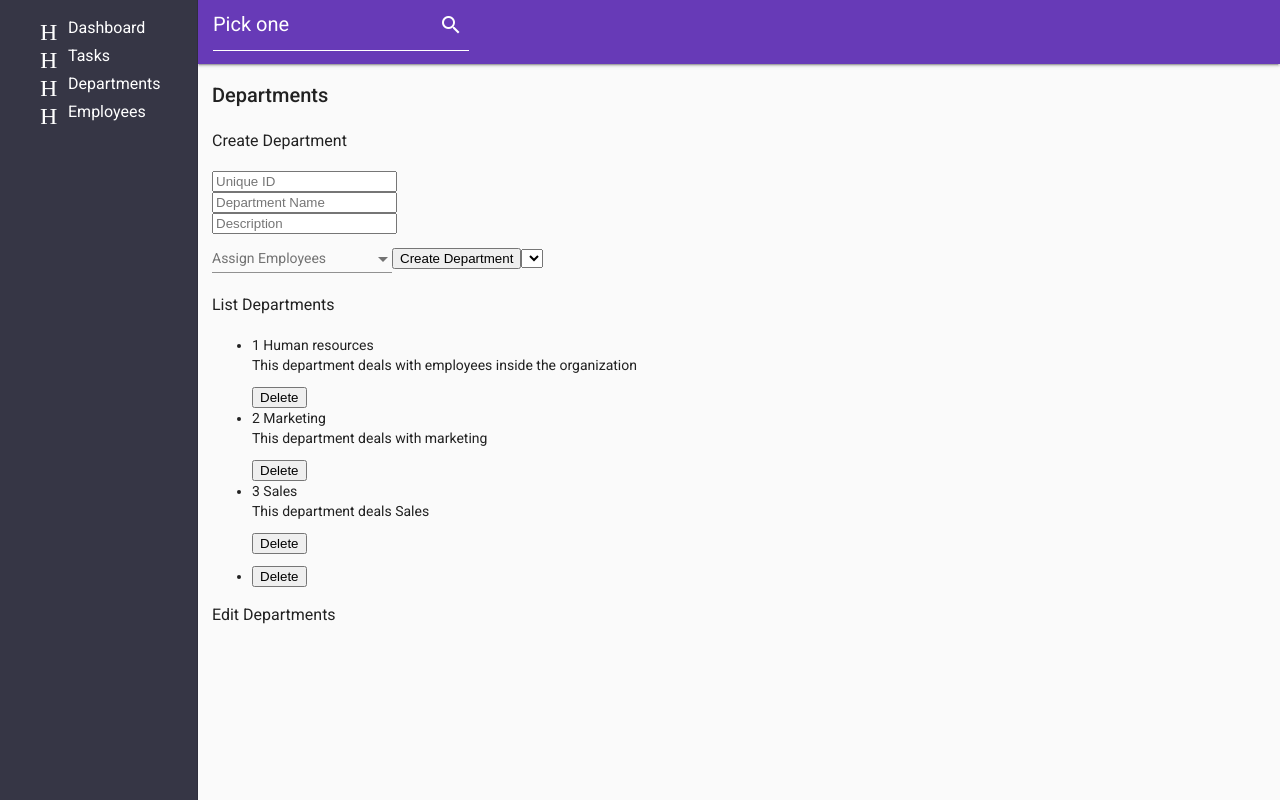
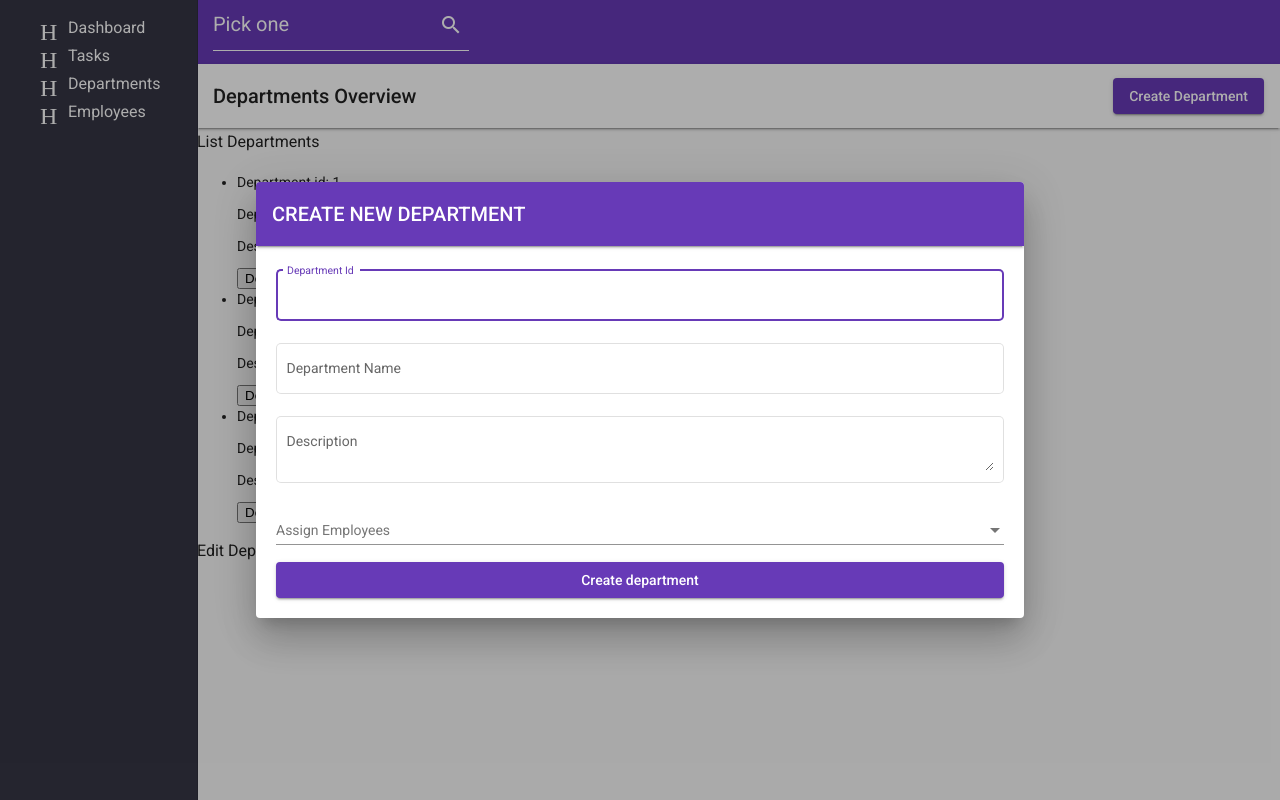
Before and after one commit to petrov-dimitar/task-management-app-fontys-web-2, an Angular app in the folder WEB2-Deyna-Dimitar-Aleksandra/: page /department-list-component in a window 1280 px wide. Both pictures are taken after a click on the button "Create Department". Built offline with nearby package versions, Linux system fonts and the light colour scheme.

Commit message:
Adding the componet add-department component for w5

```diff
--- a/WEB2-Deyna-Dimitar-Aleksandra/src/app/app.module.ts
+++ b/WEB2-Deyna-Dimitar-Aleksandra/src/app/app.module.ts
@@ -21,6 +21,7 @@ import { MatNativeDateModule } from '@angular/material/core';
 import { MatAutocompleteModule } from '@angular/material/autocomplete';
 import { AddTaskDialogComponent } from './task/add-task-dialog/add-task-dialog.component';
 import { MatDialogModule } from '@angular/material/dialog';
+import { AddDepartmentDialogComponent } from './department/add-department-dialog/add-department-dialog.component';
 
 @NgModule({
   declarations: [
@@ -29,7 +30,8 @@ import { MatDialogModule } from '@angular/material/dialog';
     DepartmentListComponent,
     EmployeeListComponent,
     DashboardComponent,
-    AddTaskDialogComponent
+    AddTaskDialogComponent,
+    AddDepartmentDialogComponent
   ],
   imports: [
     BrowserModule,
--- /dev/null
+++ b/WEB2-Deyna-Dimitar-Aleksandra/src/app/department/add-department-dialog/add-department-dialog.component.css
@@ -0,0 +1,17 @@
+.example-full-width {
+    width: 100%;
+    display: block;
+  }
+
+  .form-wrapper {
+    padding: 20px;
+  }
+
+  button {
+    width: 100%;
+  }
+
+  /* Border */
+  mat-form-field {
+    width: 100%;
+  }
--- /dev/null
+++ b/WEB2-Deyna-Dimitar-Aleksandra/src/app/department/add-department-dialog/add-department-dialog.component.html
@@ -0,0 +1,35 @@
+<mat-toolbar class="mat-elevation-z2 mat-toolbar-nav" color="primary">
+    <h2>CREATE NEW DEPARTMENT</h2></mat-toolbar
+>
+<div class="form-wrapper">
+    <mat-form-field appearance="outline" class="example-full-width">
+         <mat-label>Department Id</mat-label>
+    <input matInput type="text" placeholder="Department id" [(ngModel)]="newID" />
+  </mat-form-field>
+  <mat-form-field appearance="outline" class="example-full-width">
+    <mat-label>Department Name</mat-label>
+    <input matInput type="text" placeholder="Department name" [(ngModel)]="newDepartmentName" />
+  </mat-form-field>
+
+  <mat-form-field appearance="outline" class="example-full-width">
+    <mat-label>Description</mat-label>
+    <textarea
+      matInput
+      type="text"
+      placeholder="Department Description"
+      [(ngModel)]="newDepartmentDescription"
+    >
+    </textarea>
+  </mat-form-field>
+
+  <mat-form-field>
+    <mat-label>Assign Employees</mat-label>
+    <mat-select multiple [(ngModel)]="selectedEmployees">
+      <mat-option *ngFor="let employee of employees" [value]="employee">
+          {{ employee.name }}
+        </mat-option>
+    </mat-select>
+  </mat-form-field>
+  <button mat-raised-button color="primary" (click)="addDepartment()"> Create department
+  </button>
+  </div>
--- /dev/null
+++ b/WEB2-Deyna-Dimitar-Aleksandra/src/app/department/add-department-dialog/add-department-dialog.component.ts
@@ -0,0 +1,60 @@
+import { Component, OnInit, Inject } from '@angular/core';
+import { Task } from 'src/app/interfaces/task';
+import { Department } from 'src/app/interfaces/department';
+import { Employee } from 'src/app/interfaces/employee';
+import { EmployeeService } from 'src/app/services/employee.service';
+import { DepartmentsService } from 'src/app/services/departments.service';
+import { MatDialogRef, MAT_DIALOG_DATA, MatDialog } from '@angular/material/dialog';
+import { TaskService } from 'src/app/services/task.service';
+
+@Component({
+  selector: 'app-add-department-dialog',
+  templateUrl: './add-department-dialog.component.html',
+  styleUrls: ['./add-department-dialog.component.css']
+})
+export class AddDepartmentDialogComponent implements OnInit {
+
+  constructor(public dialogRef: MatDialogRef<AddDepartmentDialogComponent>,
+    @Inject(MAT_DIALOG_DATA) public data: any, public taskService: TaskService, private employeeService: EmployeeService, private departmentService: DepartmentsService, public dialog: MatDialog) { }
+
+
+    onNoClick(): void {
+      this.dialogRef.close();
+    }
+
+  ngOnInit(): void {
+    this.getEmployee();
+    this.getDepartments();
+  }
+
+  newID: string;
+  newDepartmentName: string;
+  newDepartmentDescription: string;
+  tasks: Task[];
+  departments: Department[];
+  selectedDepartment: Department;
+  employees: Employee[];
+  selectedEmployees: Employee[];
+
+  getEmployee(): void {
+    this.employeeService.getEmployee().subscribe(employees => this.employees = employees);
+  }
+  deleteDepartment(task: Department) {
+    let index = this.departments.indexOf(task);
+    this.departments.splice(index, 1);
+  }
+
+  addDepartment() {
+    this.departments.push(new Department(this.newID, this.newDepartmentName, this.newDepartmentDescription, [], this.selectedEmployees));
+    console.log(this.selectedEmployees);
+  }
+
+  getDepartments(): void {
+    this.departmentService.getDepartments()
+      .subscribe(departments => this.departments = departments);
+  }
+
+  selectDepartment(department) {
+    this.selectedDepartment = department;
+  }
+}
--- a/WEB2-Deyna-Dimitar-Aleksandra/src/app/department/department-list/department-list.component.css
+++ b/WEB2-Deyna-Dimitar-Aleksandra/src/app/department/department-list/department-list.component.css
@@ -2,6 +2,17 @@ input {
   display: block;
 }
 
-.wrapper {
-  padding: 15px;
+.wrapper {}
+
+mat-form-field {
+  display: block;
+  width: 50%;
 }
+
+.example-spacer {
+  flex: 1 1 auto;
+}
+
+.mat-toolbar-nav {
+  background: white;
+}
--- a/WEB2-Deyna-Dimitar-Aleksandra/src/app/department/department-list/department-list.component.html
+++ b/WEB2-Deyna-Dimitar-Aleksandra/src/app/department/department-list/department-list.component.html
@@ -1,32 +1,11 @@
 <div class="wrapper">
-  <h2>Departments</h2>
-  <h3>Create Department</h3>
-
-  <input type="text" placeholder="Unique ID" [(ngModel)]="newID" />
-  <input
-    type="text"
-    placeholder="Department Name"
-    [(ngModel)]="newDepartmentName"
-  />
-  <input
-    type="text"
-    placeholder="Description"
-    [(ngModel)]="newDepartmentDescription"
-  />
-
-  <mat-form-field>
-    <mat-label>Assign Employees</mat-label>
-    <mat-select multiple [(ngModel)]="selectedEmployees">
-      <mat-option *ngFor="let employee of employees" [value]="employee">{{
-        employee.name
-      }}</mat-option>
-    </mat-select>
-  </mat-form-field>
-  <button (click)="addDepartment()">Create Department</button>
-
-  <select name="" id="">
-    <option *ngFor="let task of tasks"></option>
-  </select>
+  <mat-toolbar class="mat-elevation-z2 mat-toolbar-nav" color="">
+    <h2>Departments Overview</h2>
+    <span class="example-spacer"></span>
+    <button mat-raised-button color="primary" (click)="openDialog()">
+      Create Department
+    </button>
+  </mat-toolbar>
 
   <h3>List Departments</h3>
   <ul>
@@ -34,14 +13,13 @@
       (click)="selectDepartment(department)"
       *ngFor="let department of departments"
     >
-      {{ department.id }} {{ department.name }}
-      <p>{{ department.description }}</p>
+      <p>Department id: {{ department.id }}</p>
+      <p> Department name: {{ department.name }} </p>
+      <p>Description: {{ department.description }}</p>
       <p *ngFor="let emp of department.employees">
         Assigned Employee: {{ emp.name }}
       </p>
-      <span
-        ><button (click)="deleteDepartment(department)">Delete</button></span
-      >
+      <span><button (click)="deleteDepartment(department)">Delete</button></span>
     </li>
   </ul>
   <h3>Edit Departments</h3>
--- a/WEB2-Deyna-Dimitar-Aleksandra/src/app/department/department-list/department-list.component.ts
+++ b/WEB2-Deyna-Dimitar-Aleksandra/src/app/department/department-list/department-list.component.ts
@@ -1,9 +1,11 @@
 import { Component, OnInit } from '@angular/core';
+import { MatDialog } from '@angular/material/dialog';
 import { Department } from '../../interfaces/department';
 import { Task } from '../../interfaces/task';
 import { DepartmentsService } from '../../services/departments.service'
 import { Employee } from '../../interfaces/employee';
 import { EmployeeService } from '../../services/employee.service';
+import { AddDepartmentDialogComponent } from '../add-department-dialog/add-department-dialog.component';
 
 
 @Component({
@@ -13,7 +15,7 @@ import { EmployeeService } from '../../services/employee.service';
 })
 export class DepartmentListComponent implements OnInit {
 
-  constructor(private employeeService: EmployeeService, private departmentService: DepartmentsService) { }
+  constructor(private employeeService: EmployeeService, private departmentService: DepartmentsService, public dialog: MatDialog) { }
   newID: string;
   newDepartmentName: string;
   newDepartmentDescription: string;
@@ -22,24 +24,18 @@ export class DepartmentListComponent implements OnInit {
   selectedDepartment: Department;
   employees: Employee[];
   selectedEmployees: Employee[];
+
   ngOnInit(): void {
-    this.getDepartments()
-
-
+    this.getDepartments();
     this.getEmployee();
   }
 
   getEmployee(): void {
     this.employeeService.getEmployee().subscribe(employees => this.employees = employees);
   }
-  deleteDepartment(task: Department) {
-    let index = this.departments.indexOf(task);
-    this.departments.splice(index, 1);
-  }
 
   addDepartment() {
-    this.departments.push(new Department(this.newID, this.newDepartmentName, this.newDepartmentDescription, [], this.selectedEmployees));
-    console.log(this.selectedEmployees);
+    this.departments.push(new Department(this.newID, this.newDepartmentName, this.newDepartmentDescription, [] ,this.selectedEmployees));
   }
 
   selectDepartment(department) {
@@ -52,4 +48,19 @@ export class DepartmentListComponent implements OnInit {
       .subscribe(departments => this.departments = departments);
   }
 
+  deleteDepartment(task: Department) {
+    let index = this.departments.indexOf(task);
+    this.departments.splice(index, 1);
+  }
+
+  openDialog(): void {
+    const dialogRef = this.dialog.open(AddDepartmentDialogComponent, {
+      width: '60vw',
+    });
+
+    dialogRef.afterClosed().subscribe(result => {
+      console.log('The dialog was closed');
+
+    });
+  }
 }
```
Also changed, not shown: 1 other file (tests, documents, lock files or other folders).
